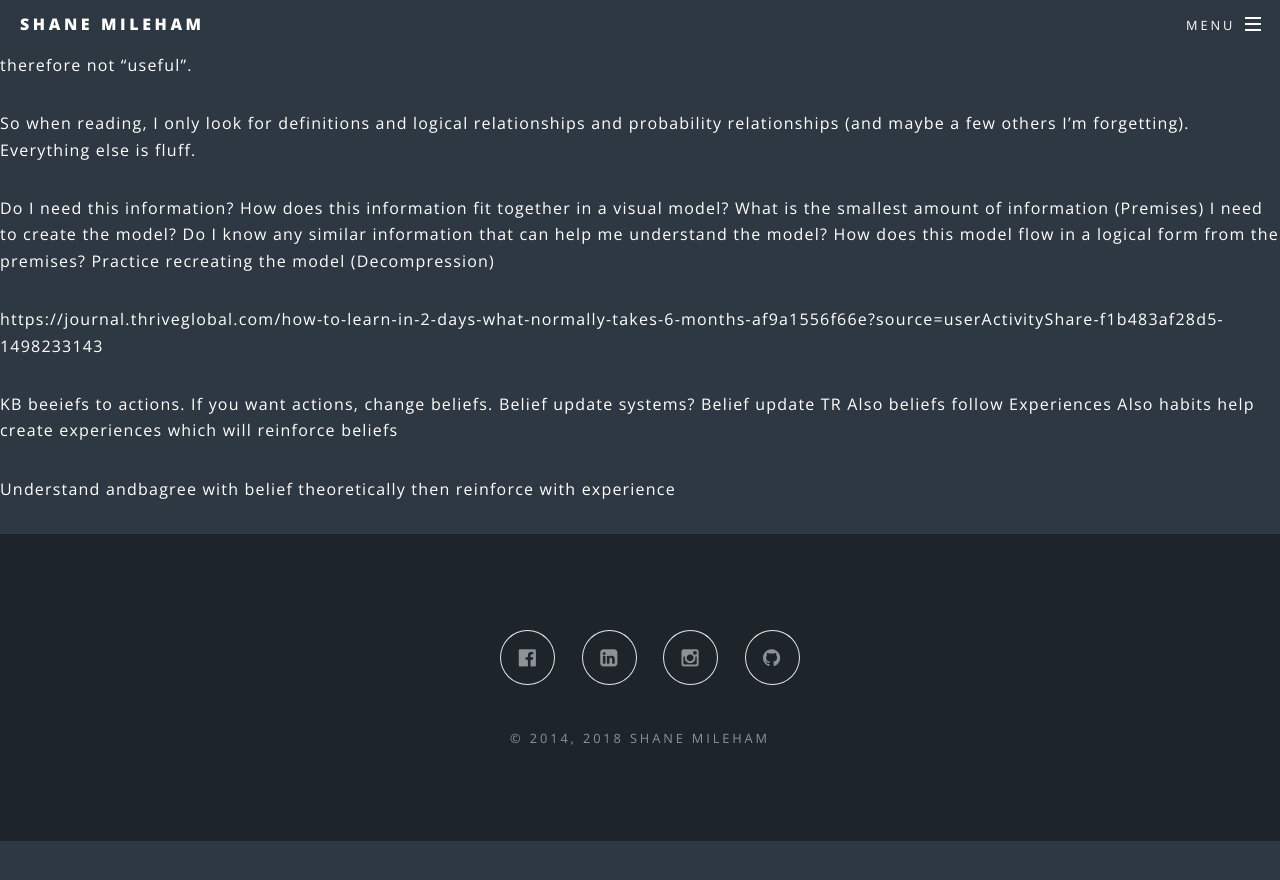
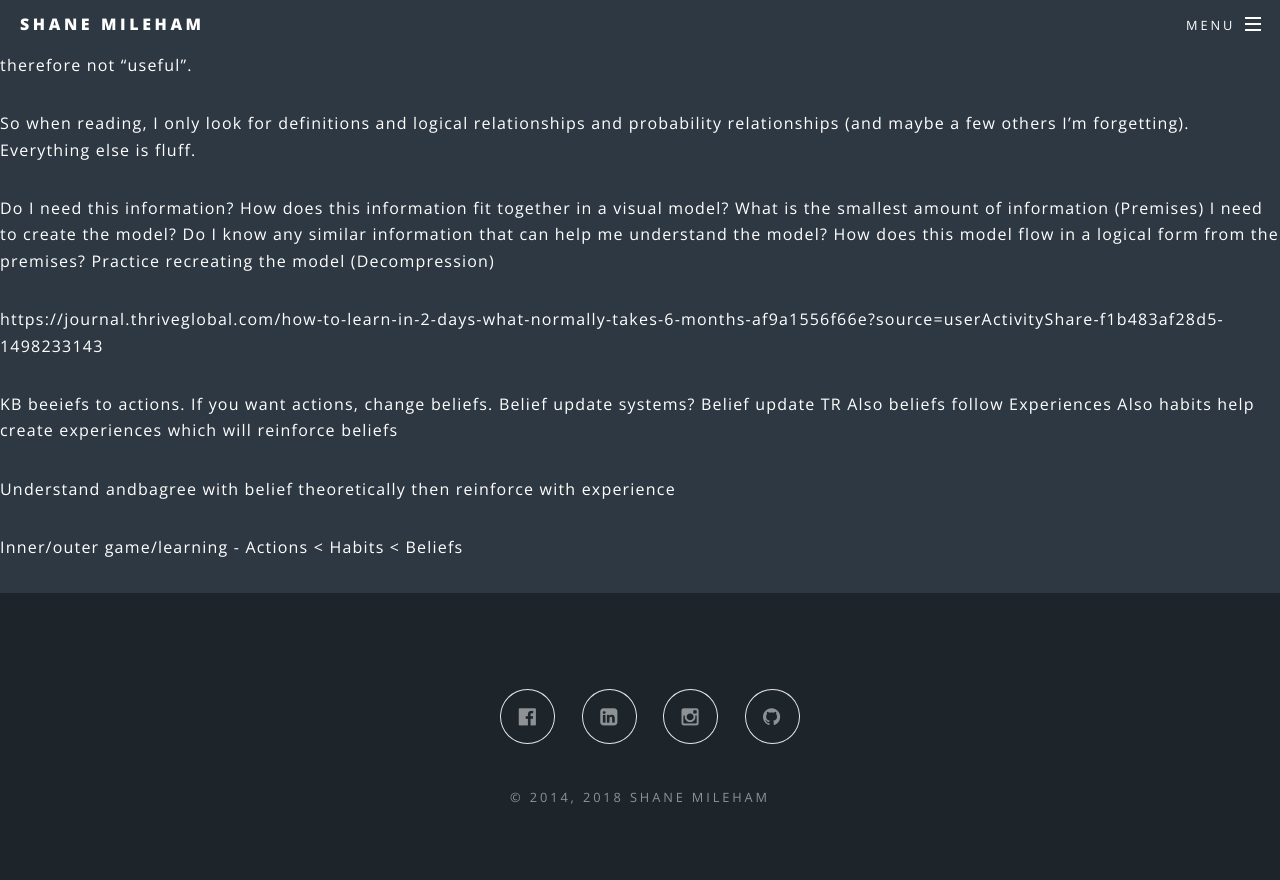
Before and after one commit to shanemileham/shanemileham.github.io, a Jekyll site: the page built from _kb/learn/learning.md, in a window 1280 px wide and 900 px high, scrolled down 5637 px. Shown: the top 880 px of the window. Built offline with Jekyll 4.4.1, drawn with Linux system fonts in a browser that asks for light colours; comment, search, counter and statistics services are not loaded; before the commit the page ends 6478 px from its top, so only the background shows below that.

Commit message:
Added learning note

```diff
--- a/_kb/learn/learning.md
+++ b/_kb/learn/learning.md
@@ -189,3 +189,5 @@ Also beliefs follow Experiences
 Also habits help create experiences which will reinforce beliefs
 
 Understand andbagree with belief theoretically then reinforce with experience
+
+Inner/outer game/learning - Actions < Habits < Beliefs
```
